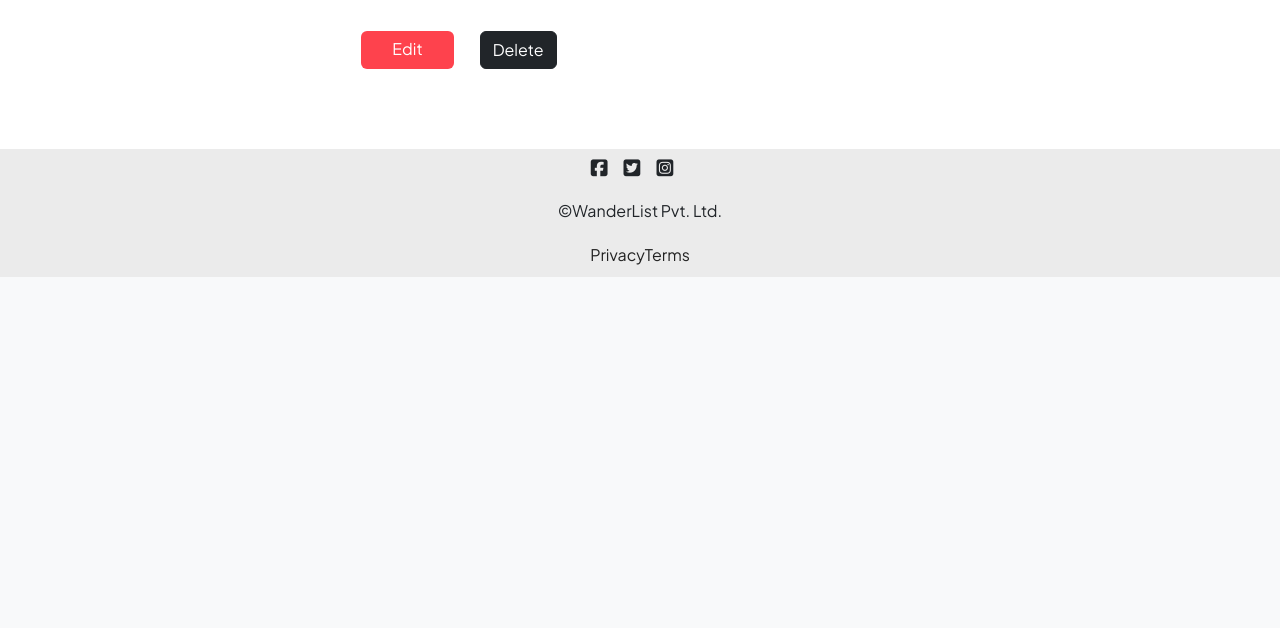
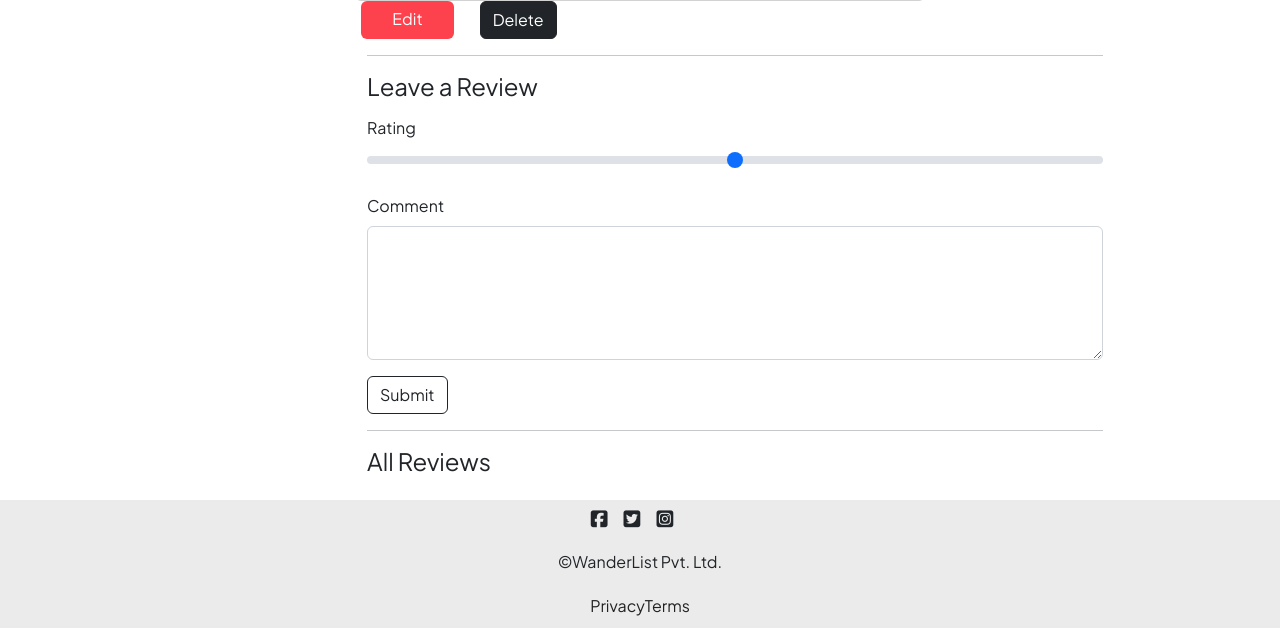
Before and after one commit to Nikhil273/WanderLust, a Node server app: page /listings/600000000000000000000003 in a window 1280 px wide. Shown: the part 523-1151 px from the top of the page. Before the commit the page ends 800 px from the top, so only its background shows below. Run offline with Node 20, Linux system fonts and the light colour scheme; data comes from the database, SQL or seed files in the repository; some libraries are stand-ins or nearby versions.

Commit message:
Review Compnent Added

```diff
--- a/app.js
+++ b/app.js
@@ -10,6 +10,8 @@ const connectdb = require("./init/index.js");
 const wrapAsync = require("./utils/wrapAsync.js");
 const ExpressError = require("./utils/ExpressError.js");
 const { listingSchema } = require("./Schema.js");
+const { reviewSchema } = require("./Schema.js");
+const Review = require("./models/review.js");
 
 //ejs 2,3,4
 app.set("view engine", "ejs");
@@ -19,29 +21,33 @@ app.use(methodOverride("_method"));
 app.engine("ejs", ejsMate);
 app.use(express.static(path.join(__dirname, "/public")));
 require('dotenv').config();
-
-
-
 connectdb();
 
 const validateListing = (req, res, next) => {
-  // let { error } = listingSchema.validate(req.body);
-  // if (error) {
-  //   console.log(error);
-  //   return next(new ExpressError(error.message, 400));
-  // }
-  // else {
-  next();
-  // };
+  let { error } = listingSchema.validate(req.body);
+  if (error) {
+    console.log(error);
+    throw new ExpressError(error.message, 400);
+  }
+  else {
+    next();
+  };
 
 };
 
-
-
-
+const validateReview = (req, res, next) => {
+  let { error } = reviewSchema.validate(req.body);
+  if (error) {
+    console.log(error);
+    throw new ExpressError(error.message, 400);
+  }
+  else {
+    next();
+  };
+};
 
 //Index Route
-app.get("/listings", wrapAsync(async (req, res) => {
+app.get("/listings", validateListing, wrapAsync(async (req, res) => {
   //  by using Listing.find({}) we are trying to fetch the all data from database
   const allListings = await Listing.find({});
   res.render("listings/index.ejs", { allListings });
@@ -67,7 +73,7 @@ app.post("/listings",
 app.get("/listings/:id", validateListing, wrapAsync(async (req, res) => {
 
   const { id } = req.params;
-  const listing = await Listing.findById(id); // or findOne({ id })
+  const listing = await Listing.findById(id).populate("reviews"); // or findOne({ id })
   if (!listing) {
     console.log("Listing not found");
   } else {
@@ -99,26 +105,19 @@ app.delete("/listings/:id", wrapAsync(async (req, res) => {
   await Listing.findByIdAndDelete(id, { ...req.body.listing });
   res.redirect("/listings")
 }));
-
-
-//-------------------------------------------------------------------------------------------------------//
-// const MONGO_URL = "mongodb://127.0.0.1:27017/wanderlust";
-
-// main()
-//   .then(() => {
-//     console.log("connected to DB");
-//   })
-//   .catch((err) => {
-//     console.log(err);
-//   });
-
-// async function main() {
-//   await mongoose.connect(MONGO_URL);
-// }
+//Reviews-post route
+app.post("/listings/:id/review", validateReview, wrapAsync(async (req, res) => {
+  const { id } = req.params;
+  const listing = await Listing.findById(id);
+  const review = new Review(req.body.review);
+  listing.reviews.push(review);
+  await review.save();
+  await listing.save();
+  res.redirect(`/listings/${id}`);
+}));
 
 
 
-// ---------------------------------------------------------------------------------------------------------//
 app.get("/", (req, res) => {
   res.send("Hi, I am root");
 });
--- a/models/listing.js
+++ b/models/listing.js
@@ -19,6 +19,10 @@ const listingSchema = new Schema({
   price: Number,
   location: String,
   country: String,
+  reviews: [{
+    type: Schema.Types.ObjectId,
+    ref: "Review"
+  }]
 });
 
 const Listing = mongoose.model("Listing", listingSchema);
--- a/public/css/style.css
+++ b/public/css/style.css
@@ -50,7 +50,7 @@ body {
   justify-content: center;
   align-items: space-evenly;
 }
-.card {
+.listing-card {
   border: none !important;
   margin-bottom: 2rem;
 }
--- a/views/listings/index.ejs
+++ b/views/listings/index.ejs
@@ -8,15 +8,14 @@
   <div class="row row-cols-lg-3 row-cols-md-2 row-cols-sm-1">
     <% allListings.forEach((listing) => { %>
     <a href="/listings/<%= listing.id %>" class="listing-link">
-      <div class="card col">
+      <div class="card col listing-card">
         <img
           src="<%= listing.image %>"
           class="card-img-top"
           alt="Listing image"
           style="height: 20rem"
         />
-        <div class="card-img-overlay">
-        </div>
+        <div class="card-img-overlay"></div>
 
         <div class="card-body">
           <p class="card-text">
--- a/views/listings/show.ejs
+++ b/views/listings/show.ejs
@@ -1,22 +1,22 @@
 <% layout("/layouts/boilerplate") %>
 <div class="row mt-3">
   <div class="col-8 offset-3">
-    <h3>Listing Details</h3>
+    <h3><%= listing.title %></h3>
   </div>
 
   <div class="card col-6 offset-3 show-card">
     <img
-      src="<%=listing.image%>"
+      src="<%= listing.image %>"
       class="card-img-top show-img"
       alt="listing image"
     />
     <div class="card-body">
       <p class="card-text">
-        <b><%=listing.title%></b> <br />
-        <%=listing.description%><br />
-        &#8377;<%=listing.price.toLocaleString("en-IN")%>/night<br />
-        <%=listing.location%><br />
-        <%=listing.country%><br />
+        <b><%= listing.title %></b> <br />
+        <%= listing.description %><br />
+        &#8377;<%= listing.price.toLocaleString("en-IN") %>/night<br />
+        <%= listing.location %><br />
+        <%= listing.country %><br />
       </p>
     </div>
   </div>
@@ -24,13 +24,61 @@
 
   <div class="btns">
     <a
-      href="/listings/<%=listing.id%>/edit"
+      href="/listings/<%= listing.id %>/edit"
       class="btn btn-dark col-1 offset-3 edit-btn"
       >Edit</a
     >
-
-    <form method="POST" action="/listings/<%=listing.id%>?_method=DELETE">
+    <!-- To Delete a post -->
+    <form method="POST" action="/listings/<%= listing.id %>?_method=DELETE">
       <button class="btn btn-dark offset-4">Delete</button>
     </form>
   </div>
+
+  <div class="col-8 offset-3 mb-3">
+    <hr />
+    <h4>Leave a Review</h4>
+    <form
+      action="/listings/<%= listing.id %>/review"
+      method="post"
+      novalidate
+      class="needs-validation"
+    >
+      <div class="mb-3 mt-3">
+        <label for="rating" class="form-label">Rating</label>
+        <input
+          type="range"
+          min="1"
+          max="5"
+          id="rating"
+          name="review[rating]"
+          class="form-range"
+        />
+      </div>
+      <div class="mb-3 mt-3">
+        <label for="comment" class="form-label">Comment</label>
+        <textarea
+          class="form-control"
+          name="review[comment]"
+          id="comment"
+          rows="5"
+          cols="6"
+          required
+        ></textarea>
+        <div class="invalid-feedback">Please enter a comment</div>
+      </div>
+      <button class="btn btn-outline-dark">Submit</button>
+    </form>
+
+    <hr />
+    <h4>All Reviews</h4>
+    <% for (let review of listing.reviews) { %>
+    <div class="card">
+      <div class="card-body">
+        <h5 class="card-title">Nikhil</h5>
+        <p class="card-text"><%= review.comment %></p>
+        <p class="card-text">Rating: <%= review.rating %></p>
+      </div>
+    </div>
+    <% } %>
+  </div>
 </div>
```
Also changed, not shown: Schema.js (+7 -0 lines), models/review.js (added, +17 -0 lines).
